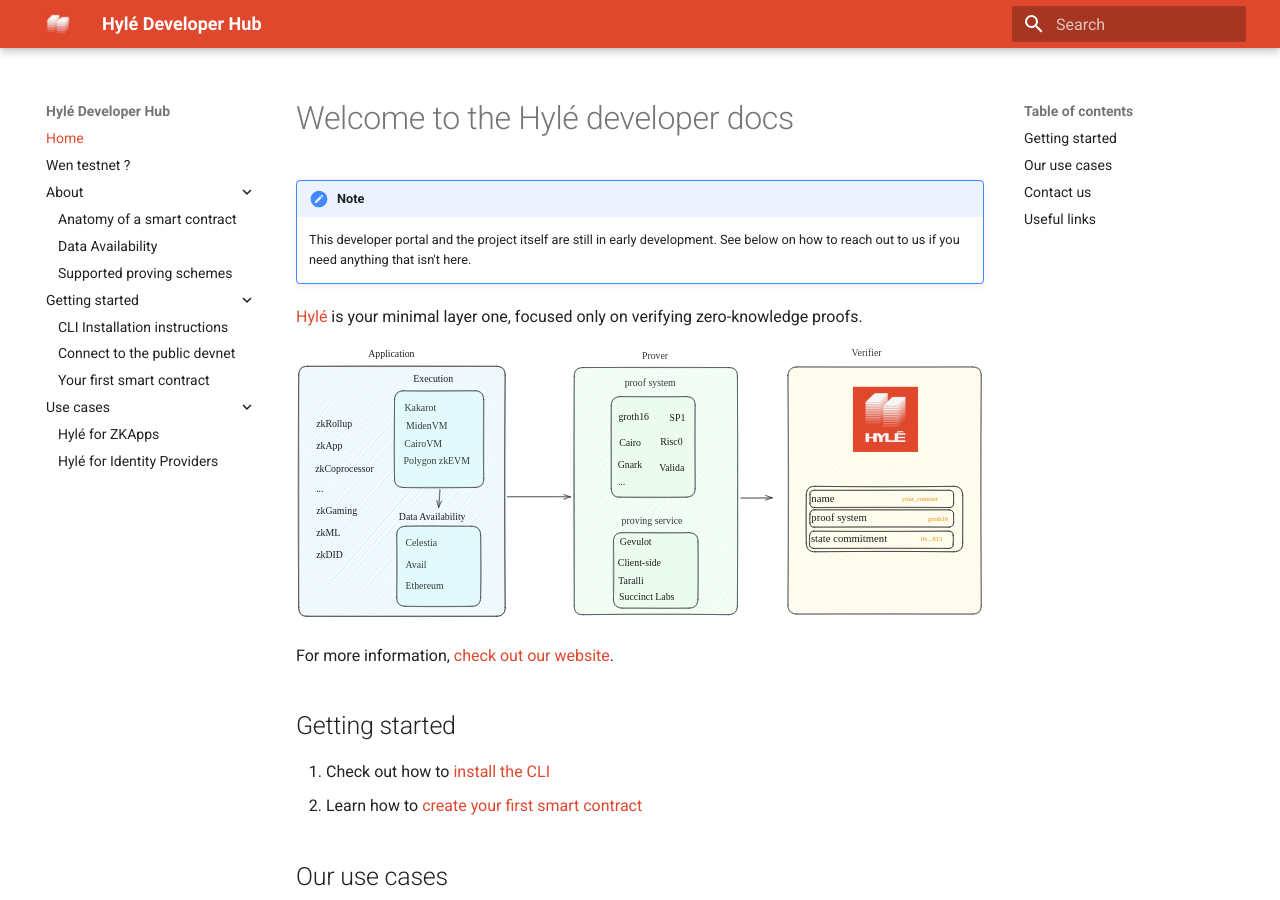
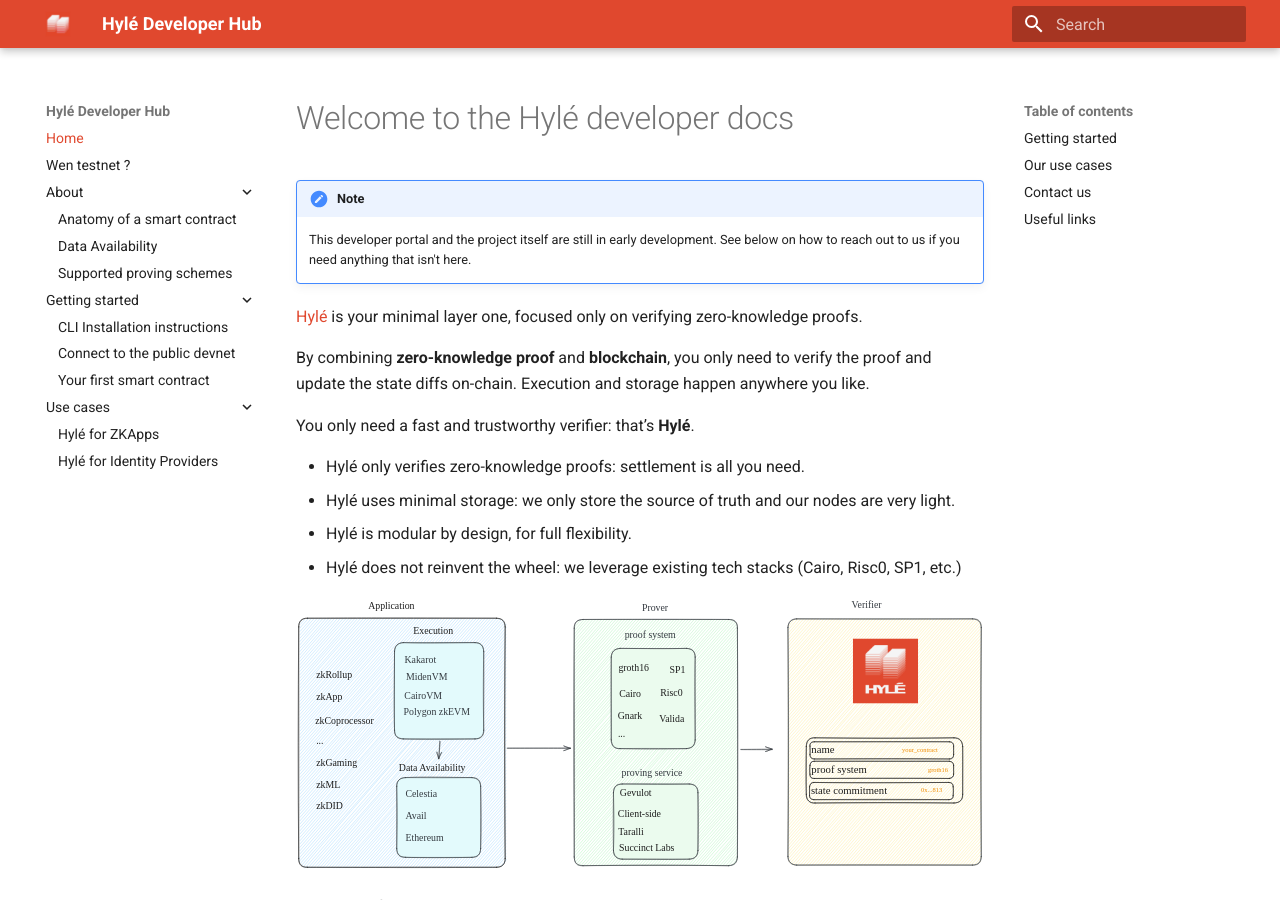
Before and after one commit to Hyle-org/devhub-hyle, an MkDocs documentation site: the page built from docs/index.md, in a window 1280 px wide and 900 px high. Built offline with MkDocs 1.6.1 and Material for MkDocs 9.7.7, drawn with Linux system fonts in a browser that asks for light colours.

Commit message:
Re-added some text to the homepage

```diff
--- a/docs/index.md
+++ b/docs/index.md
@@ -9,6 +9,15 @@
     This developer portal and the project itself are still in early development. See below on how to reach out to us if you need anything that isn't here.
 
 [Hylé](https://www.hyle.eu/) is your minimal layer one, focused only on verifying zero-knowledge proofs.
+
+By combining **zero-knowledge proof** and **blockchain**, you only need to verify the proof and update the state diffs on-chain. Execution and storage happen anywhere you like.
+
+You only need a fast and trustworthy verifier: that’s **Hylé**.
+
+- Hylé only verifies zero-knowledge proofs: settlement is all you need.
+- Hylé uses minimal storage: we only store the source of truth and our nodes are very light.
+- Hylé is modular by design, for full flexibility.
+- Hylé does not reinvent the wheel: we leverage existing tech stacks (Cairo, Risc0, SP1, etc.)
 
 ![Diagram of the different steps coming before Hylé settlement.](./assets/img/main-diagram-large-detailed.svg)
 
```
